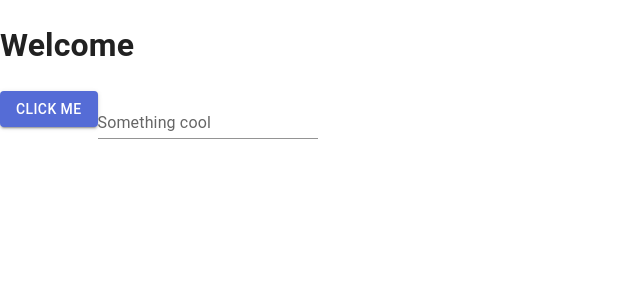
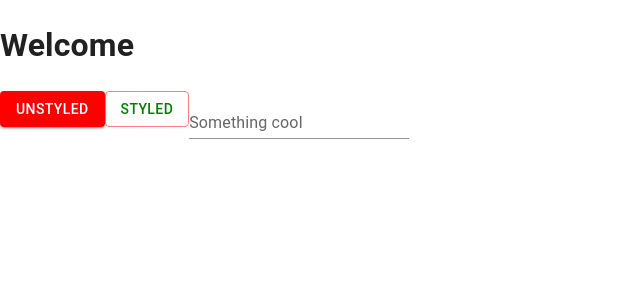
Before and after one commit to jhaeti/frontend, a Next.js app: page / in a window 1280 px wide. Shown: the top 300 px of the page, without its empty margins (0-640 px from the left). Built offline with nearby package versions, Linux system fonts and the light colour scheme.

Commit message:
Added styled-components

```diff
--- a/src/components/Button.tsx
+++ b/src/components/Button.tsx
@@ -1,7 +1,17 @@
 import Button from "@mui/material/Button";
+import styled from "styled-components";
 
 const Btn = () => {
-	return <Button variant="contained">Click me</Button>;
+	return (
+		<>
+			<Button variant="contained">Unstyled</Button>
+			<StyledBtn variant="outlined">Styled</StyledBtn>
+		</>
+	);
 };
 
+const StyledBtn = styled(Button)`
+	color: green;
+`;
+
 export default Btn;
--- a/src/config/theme.tsx
+++ b/src/config/theme.tsx
@@ -4,7 +4,7 @@ import {red} from "@mui/material/colors";
 const theme = createTheme({
 	palette: {
 		primary: {
-			main: "#556cd6",
+			main: "#ff0000",
 		},
 		secondary: {
 			main: "#19857b",
--- /dev/null
+++ b/src/pages/_document.tsx
@@ -0,0 +1,25 @@
+import Document, {DocumentContext} from "next/document";
+import {ServerStyleSheet} from "styled-components";
+
+export default class MyDocument extends Document {
+	static async getInitialProps(ctx: DocumentContext) {
+		const sheet = new ServerStyleSheet();
+		const originalRenderPage = ctx.renderPage;
+
+		try {
+			ctx.renderPage = () =>
+				originalRenderPage({
+					enhanceApp: (App) => (props) =>
+						sheet.collectStyles(<App {...props} />),
+				});
+
+			const initialProps = await Document.getInitialProps(ctx);
+			return {
+				...initialProps,
+				styles: [initialProps.styles, sheet.getStyleElement()],
+			};
+		} finally {
+			sheet.seal();
+		}
+	}
+}
```
Also changed, not shown: package.json (+6 -1 lines), .babelrc (added), 1 other file (tests, documents, lock files or other folders).
